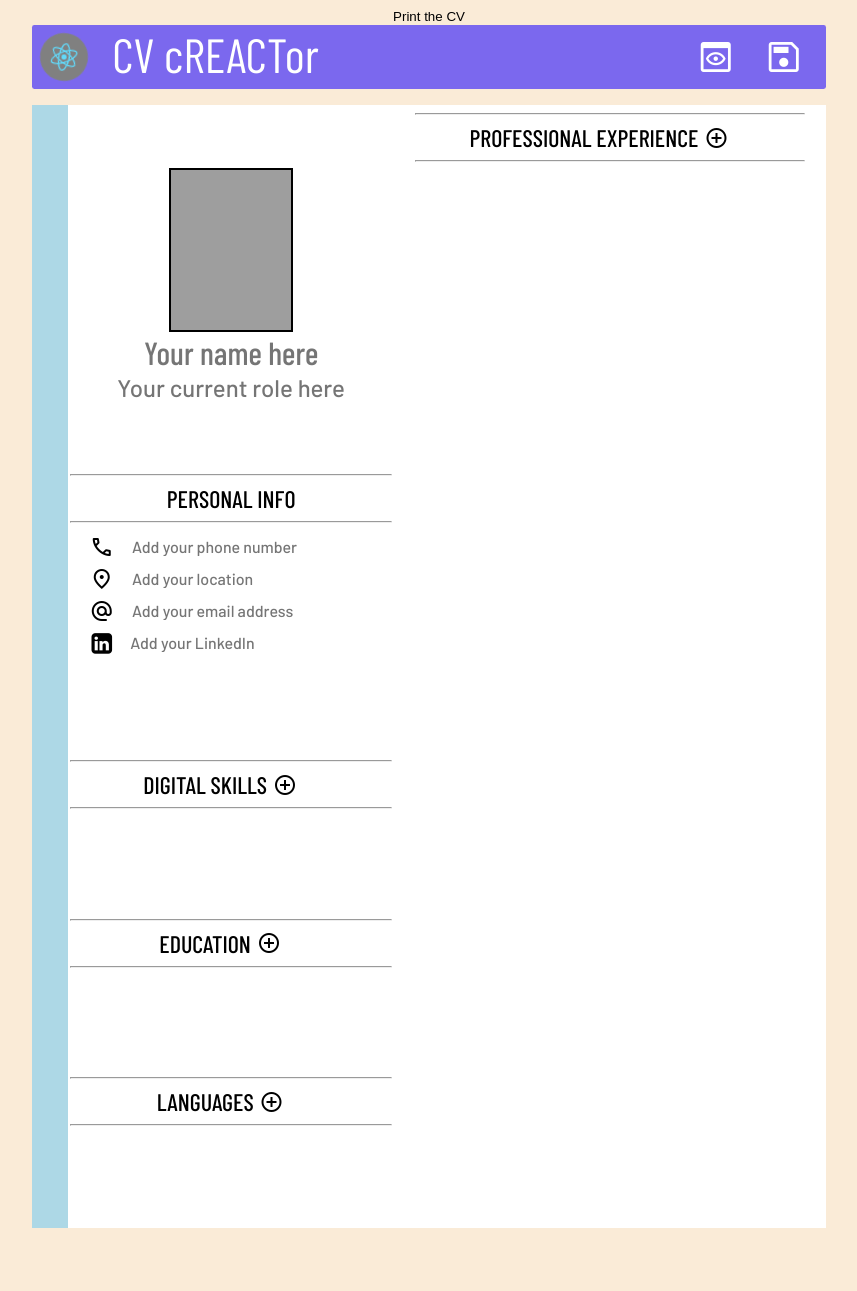
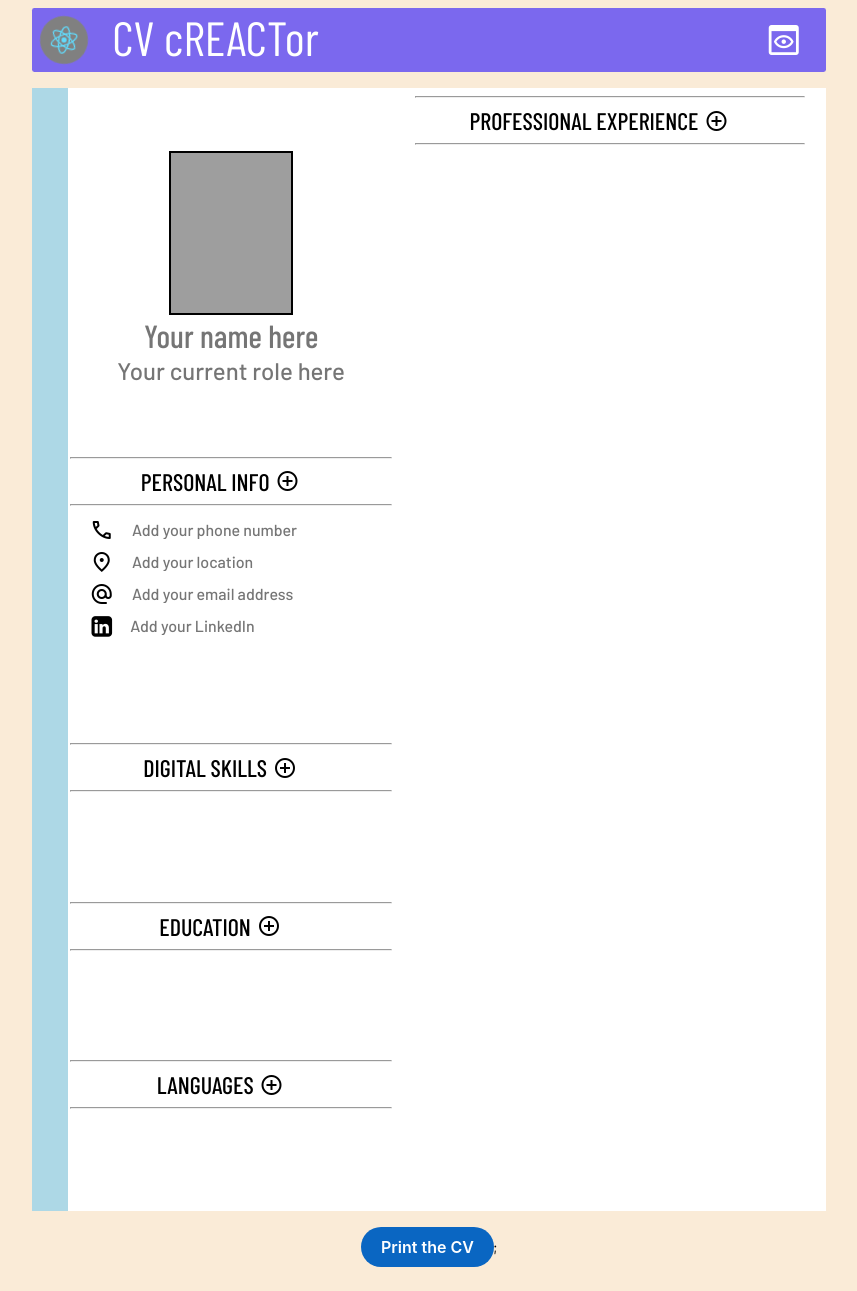
Before and after one commit to leynadm/cv-project, a React (Create React App) app: page / in a window 1280 px wide. Shown: the whole page, without its empty margins (211-1068 px from the left). Before the commit the page ends 1236 px from the top, so only its background shows below. Built offline with nearby package versions, Linux system fonts and the light colour scheme; grey boxes are pictures that could not be loaded; a web font is replaced by a local one.

Commit message:
Complete CV printing feature

```diff
--- a/src/App.css
+++ b/src/App.css
@@ -26,3 +26,58 @@ body{
 hr{
   width: 20rem;
 }
+
+
+.print-cv-btn{
+  padding: 1rem;
+}
+
+/* CSS */
+.print-cv-btn {
+  background-color: #0A66C2;
+  border: 0;
+  border-radius: 100px;
+  box-sizing: border-box;
+  color: #ffffff;
+  cursor: pointer;
+  font-family: -apple-system, system-ui, system-ui, "Segoe UI", Roboto, "Helvetica Neue", "Fira Sans", Ubuntu, Oxygen, "Oxygen Sans", Cantarell, "Droid Sans", "Apple Color Emoji", "Segoe UI Emoji", "Segoe UI Symbol", "Lucida Grande", Helvetica, Arial, sans-serif;
+  font-size: 16px;
+  font-weight: 600;
+  line-height: 20px;
+  max-width: 480px;
+  min-height: 40px;
+  min-width: 0px;
+  overflow: hidden;
+  padding: 0px;
+  padding-left: 20px;
+  padding-right: 20px;
+  text-align: center;
+  touch-action: manipulation;
+  transition: background-color 0.167s cubic-bezier(0.4, 0, 0.2, 1) 0s, box-shadow 0.167s cubic-bezier(0.4, 0, 0.2, 1) 0s, color 0.167s cubic-bezier(0.4, 0, 0.2, 1) 0s;
+  user-select: none;
+  vertical-align: middle;
+}
+
+.print-cv-btn:hover,
+.print-cv-btn:focus {
+  background-color: #16437E;
+  color: #ffffff;
+}
+
+.print-cv-btn:active {
+  background: #09223b;
+  color: rgb(255, 255, 255, .7);
+}
+
+.print-cv-btn:disabled {
+  cursor: not-allowed;
+  background: rgba(0, 0, 0, .08);
+  color: rgba(0, 0, 0, .3);
+}
+
+.button-container{
+  padding: 1rem;
+  display: flex;
+  justify-content: center;
+  align-items: center;
+}
--- a/src/App.js
+++ b/src/App.js
@@ -1,47 +1,61 @@
-import './App.css';
-import React, { Component } from 'react';
-import PageHeader from './components/PageHeader';
-import CV from './components/CV';
-import PrintCVpdf from './components/PrintCVpdf';
+import "./App.css";
+import React, { Component } from "react";
+import PageHeader from "./components/PageHeader";
+import CV from "./components/CV";
+import PrintCVpdf from "./components/PrintCVpdf";
 import ReactToPrint from "react-to-print";
-class App extends Component{
+class App extends Component {
   constructor(props) {
     super(props);
 
     this.state = {
-      currentClass: 'showButtons',
-      textareaClass: 'showTextarea'
+      currentClass: "showButtons",
+      textareaClass: "showTextarea",
     };
   }
 
   handlePreview = () => {
     this.setState((prevState) => ({
-        currentClass: prevState.currentClass === 'showButtons' ? 'hideButtons' : 'showButtons',
-        textareaClass: prevState.textareaClass === 'showTextarea' ? 'hideTextarea' : 'showTextarea'
-      }));
+      currentClass:
+        prevState.currentClass === "showButtons"
+          ? "hideButtons"
+          : "showButtons",
+      textareaClass:
+        prevState.textareaClass === "showTextarea"
+          ? "hideTextarea"
+          : "showTextarea",
+    }));
   };
 
-  render(){
+  render() {
+    const { currentClass, textareaClass } = this.state;
+    console.log('logging in CV ref: ')
+    return (
+      <div className="App">
 
-    const { currentClass, textareaClass } = this.state;
 
-    return (
+          <PageHeader handlePreview={this.handlePreview} />
+        <CV
+          ref={(el) => (this.cvReference = el)}
+          currentClass={currentClass}
+          textareaClass={textareaClass}
+        />
 
-      <div className="App">
-          <ReactToPrint
-          trigger={() => {
-            return <button>Print the CV</button>;
-          }}
-          content={() => this.cvRef}
-        />
-        <PageHeader handlePreview={this.handlePreview} />
+<ReactToPrint
+            trigger={() => {
+              return(
+                <div className="button-container">
+                  <button className="print-cv-btn">Print the CV</button>;
+                </div>
+              )
 
-        <CV ref={(el) => (this.cvRef = el)} currentClass={currentClass} textareaClass={textareaClass}/>
+            }}
+            content={() => this.cvReference}
+          />
 
       </div>
     );
   }
-
 }
 
 export default App;
--- a/src/components/CV-PersonalInfo.js
+++ b/src/components/CV-PersonalInfo.js
@@ -1,38 +1,45 @@
 import React from "react";
 import { Component } from "react";
-import '../styles/CV-PersonalInfo.css';
+import "../styles/CV-PersonalInfo.css";
 
-class CVPersonalInfo extends Component{
-
-    render(){
-
-        return(
-
+class CVPersonalInfo extends Component {
+  render() {
+    const { currentClass } = this.props;
+    return (
       <div className="CV-personal-info">
-
+        <hr></hr>
         <div className="CV-personal-info-header-comp category-header">
+          <div className="CV-header-personal-info">PERSONAL INFO</div>
+          <button type="button" className={currentClass} onClick={this.handleClick}>
+              <span className="material-symbols-outlined">add_circle</span>
+            </button>
+        </div>
         <hr></hr>
-                    <div className="CV-header-personal-info">PERSONAL INFO</div>
-                    <hr></hr>
-                </div>
 
         <div className="CV-personal-info-field">
-                    <span className="material-symbols-outlined">call</span><input type="text" placeholder="Add your phone number"></input>
+          <span className="material-symbols-outlined">call</span>
+          <input type="text" placeholder="Add your phone number"></input>
         </div>
         <div className="CV-personal-info-field">
-                    <span className="material-symbols-outlined">location_on</span><input type="text" placeholder="Add your location"></input>
+          <span className="material-symbols-outlined">location_on</span>
+          <input type="text" placeholder="Add your location"></input>
         </div>
         <div className="CV-personal-info-field">
-                    <span className="material-symbols-outlined">alternate_email</span><input type="text" placeholder="Add your email address"></input>
+          <span className="material-symbols-outlined">alternate_email</span>
+          <input type="text" placeholder="Add your email address"></input>
         </div>
         <div className="CV-personal-info-field">
-                   <span><i className="fa fa-linkedin-square" style={{fontSize: '24px'}}></i></span><input type="text" placeholder="Add your LinkedIn"></input>
+          <span>
+            <i
+              className="fa fa-linkedin-square"
+              style={{ fontSize: "24px" }}
+            ></i>
+          </span>
+          <input type="text" placeholder="Add your LinkedIn"></input>
         </div>
-
-
       </div>
-        )
+    );
   }
 }
 
-export default CVPersonalInfo
+export default CVPersonalInfo;
--- a/src/components/CV-ProfExp.js
+++ b/src/components/CV-ProfExp.js
@@ -21,8 +21,6 @@ class CVProfExp extends Component {
   render() {
     const { currentClass, textareaClass } = this.props;
 
-    console.log('logging props inside ProfExp: ')
-    console.log(this.props)
     return (
       <div className="CV-prof-exp-comp">
         <hr></hr>
--- a/src/components/PageHeader.js
+++ b/src/components/PageHeader.js
@@ -63,9 +63,6 @@ class PageHeader extends Component {
             </span>
           </button>
 
-          <button type="button" className="btn-save" onClick={this.generateImage} title="Save your CV">
-            <span className="material-symbols-outlined">save</span>
-          </button>
         </div>
       </div>
     );
--- a/src/components/PrintCVpdf.js
+++ b/src/components/PrintCVpdf.js
@@ -1,21 +1,22 @@
-import React, { Component } from "react";
 import ReactToPrint from "react-to-print";
+import { useRef } from "react";
 import CV from "./CV";
 
-class PrintCVpdf extends Component {
-  render() {
-    return (
+export default function PrintCVpdf() {
+  let componentRef = useRef();
+
+  return (
+    <>
       <div>
+        {/* button to trigger printing of target component */}
         <ReactToPrint
-          trigger={() => {
-            return <button>Print the CV</button>;
-          }}
-          content={() => this.cvRef}
+          trigger={() => <button>Print this out!</button>}
+          content={() => componentRef}
         />
-        <CV ref={(el) => (this.cvRef = el)}/>
+
+        {/* component to be printed */}
+        <div ref={(el) => (componentRef = el)} />
       </div>
-    );
-  }
+    </>
+  );
 }
-
-export default PrintCVpdf;
--- a/src/styles/CV-DigitalSkills.css
+++ b/src/styles/CV-DigitalSkills.css
@@ -1,24 +1,20 @@
-.CV-digital-skills{
+.CV-digital-skills {
     grid-column: 2/3;
 }
 
-.CV-digital-skills-field{
+.CV-digital-skills-field {
     display: flex;
     justify-content: center;
     align-items: center;
 }
 
-.CV-header-digital-skills{
+.CV-header-digital-skills {
     font-weight: 500;
     font-size: 1.5rem;
 }
 
-.CV-digital-skills-header-comp{
+.CV-digital-skills-header-comp {
     display: flex;
+    align-items: center;
     justify-content: center;
-    align-items: center;
 }
-
-.CV-digital-skills input {
-
-}
--- a/src/styles/CV-PersonalInfo.css
+++ b/src/styles/CV-PersonalInfo.css
@@ -21,3 +21,8 @@
     align-items: center;
     padding: 0.25rem;
 }
+
+.CV-personal-info-header-comp{
+    display: flex;
+    justify-content: center;
+}
--- a/src/styles/CV.css
+++ b/src/styles/CV.css
@@ -89,10 +89,4 @@ input{
         overflow: hidden;
     }
 
-    .category-header{
-        display: flex;
-        flex-direction: column;
-        justify-content: center;
-        align-items: center;
-    }
 }
```
Also changed, not shown: src/components/CV.js (+1 -6 lines), src/styles/CV-Languages.css (+4 -4 lines). Lines whose indentation alone changed are shown as unchanged.
